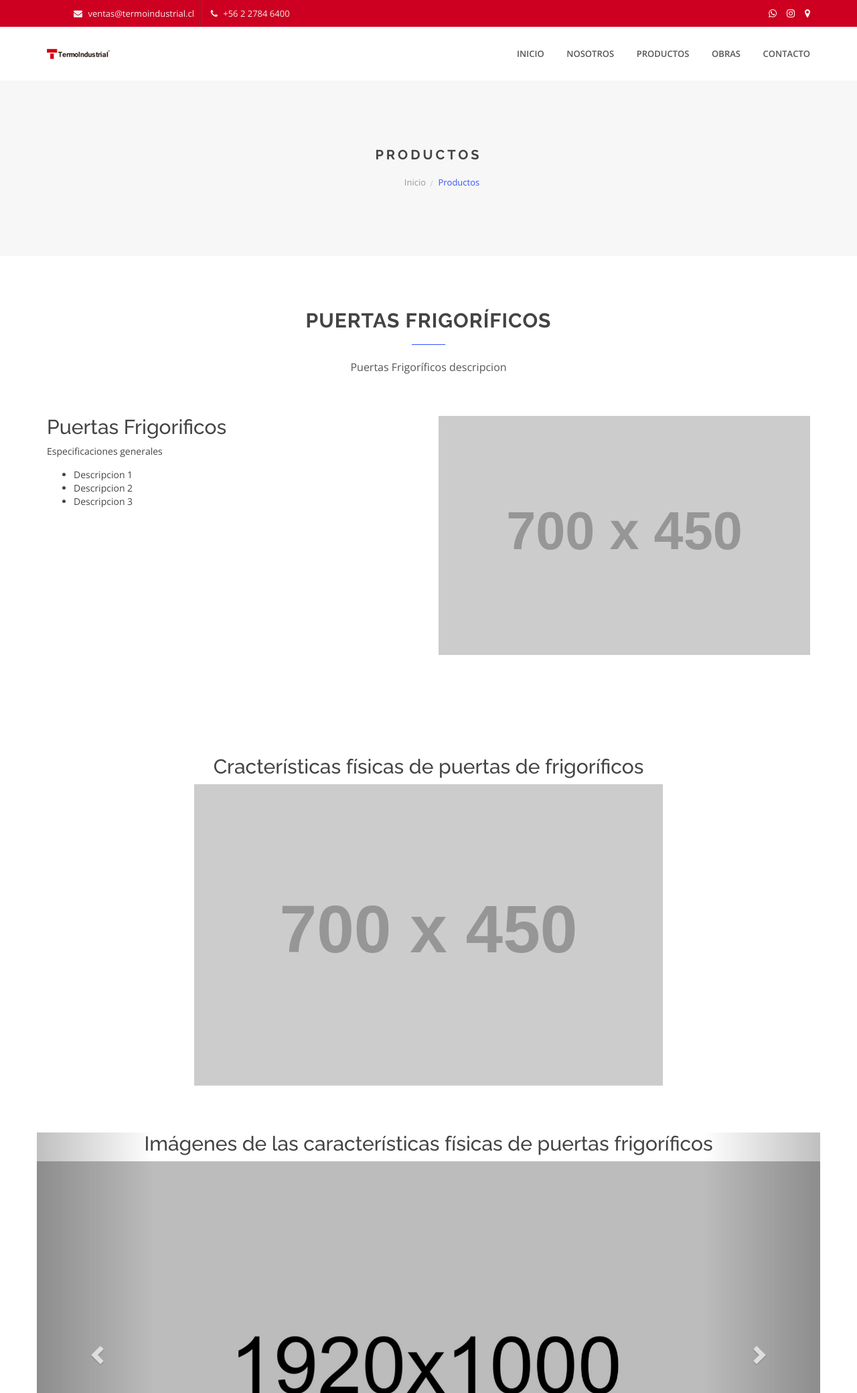
After one commit to f1-exe/termoindustrial, a PHP site: page /prod-frigorificos.php in a window 1280 px wide. The commit adds this page. Shown: the top 2080 px of the page at 67% size. Run offline with PHP 8.4, Linux system fonts and the light colour scheme; grey boxes labelled with a size stand in for pictures from a placeholder-image service; some libraries are stand-ins or nearby versions.

Commit message:
se agrega vista de producto puertas frigorf

```diff
--- /dev/null
+++ b/prod-frigorificos.php
@@ -0,0 +1,250 @@
+<?php
+	include 'componentes/header.php';
+	include 'componentes/footer.php';
+?>
+<!doctype html>
+<html class="no-js" lang="zxx">
+    <head>
+        <meta charset="utf-8">
+        <meta http-equiv="x-ua-compatible" content="ie=edge">
+        <title>TermoIndustrial | Productos</title>
+        <meta name="description" content="">
+        <meta name="viewport" content="width=device-width, initial-scale=1">
+
+		<link rel="apple-touch-icon" href="apple-touch-icon.png">
+		<link href="img/ico/termoIndustrial-logo.ico" rel="shortcut icon" type="image/x-icon">
+        <!-- Place favicon.ico in the root directory -->
+
+		<!-- all css here -->
+        <link rel="stylesheet" href="css/bootstrap.min.css">
+        <link rel="stylesheet" href="css/font-awesome.min.css">
+        <link rel="stylesheet" href="css/pe-icon-7-stroke.css">
+        <link rel="stylesheet" href="css/owl.carousel.css">
+		<link rel="stylesheet" href="css/magnific-popup.css">
+		<link rel="stylesheet" href="css/meanmenu.css">
+        <link rel="stylesheet" href="style.css">
+        <link rel="stylesheet" href="css/responsive.css">
+        <script src="js/vendor/modernizr-2.8.3.min.js"></script>
+    </head>
+    <body>
+        <!--[if lt IE 8]>
+            <p class="browserupgrade">You are using an <strong>outdated</strong> browser. Please <a href="http://browsehappy.com/">upgrade your browser</a> to improve your experience.</p>
+        <![endif]-->
+
+		<!-- header start -->
+		<?php echo headers();?>
+		<!-- header end -->
+
+		<!-- breadcrumb-area-start -->
+		<div class="breadcrumb-area bg-color ptb-100">
+			<div class="container">
+				<div class="row">
+					<div class="col-md-12">
+						<div class="breadcrumb-title text-center">
+							<h1>Productos</h1>
+							<div class="breadcrumb-menu">
+							<ul>
+								<li><a href="index.php">Inicio</a></li>
+								<li><a style="color:#3452ff;" href="service.php">Productos</a></li>
+							</ul>
+						</div>
+						</div>
+					</div>
+				</div>
+			</div>
+		</div>
+		<!-- breadcrumb-area-end -->
+
+		<!-- frigopol-area-start -->
+		<div class="testimonial-area ptb-80">
+			<div class="container">
+				<div class="row">
+					<div class="col-md-offset-3 col-md-6">
+						<div class="section-title text-center">
+							<h2>Puertas Frigoríficos</h2>
+							<p>Puertas Frigoríficos descripcion</p>
+						</div>
+					</div>
+
+					<!-- area de especificaciones tecnicas -->
+		            <div class="container  pb-70">
+                        <!-- Features Section -->
+                        <div class="row">
+                            <div class="col-lg-6">
+                                <h2>Puertas Frigorificos</h2>
+                                <p>Especificaciones generales</p>
+                                <ul>
+                                    <li>Descripcion 1</li>
+                                    <li>Descripcion 2</li>
+                                    <li>Descripcion 3</li>
+                                </ul>
+                            </div>
+                            <div class="col-lg-6">
+                                <img class="img-fluid rounded" src="http://placehold.it/700x450" alt="">
+                            </div>
+                        </div>
+                            <!-- /.row -->
+                    </div>
+                    <!-- area de especificaciones tecnicas -->
+
+				</div>
+			</div>
+		</div>
+        <!-- frigopol-area-start -->
+
+        <!--tabla de caracteristicas fisicas-->
+        <div class="testimonial-area">
+			<div class="container">
+				<div class="row">
+					<!-- area de features -->
+		            <div class="container  pb-70">
+                        <!-- Features Section -->
+                        <div class="row">
+                            <div class="col-lg-12 text-center">
+                                <h2>Cracterísticas físicas de puertas de frigoríficos</h2>
+                            </div>
+                            <div class="col-lg-12 text-center">
+                                 <img class="img-fluid rounded" src="http://placehold.it/700x450" alt="">
+                            </div>
+                        </div>
+                            <!-- /.row -->
+                    </div>
+                    <!-- area de features -->
+				</div>
+			</div>
+		</div>
+        <!--tabla-de-caracteristicas-fisicas-->
+
+        <!--corousel de caracteristicas fisicas-->
+        <div class="testimonial-area">
+			<div class="container">
+				<div class="row">
+					<!-- area de features -->
+		            <div class="container  pb-70">
+
+                        <div class="row">
+                            <div class="col-lg-12 text-center">
+                                <h2>Imágenes de las características físicas de puertas frigoríficos</h2>
+                            </div>
+
+                            <!-- carrusel con sliders -->
+                            <div id="myCarousel" class="carousel slide" data-ride="carousel">
+                                <!-- Indicators -->
+                                <ol class="carousel-indicators">
+                                    <li data-target="#myCarousel" data-slide-to="0" class="active"></li>
+                                    <li data-target="#myCarousel" data-slide-to="1"></li>
+                                    <li data-target="#myCarousel" data-slide-to="2"></li>
+                                </ol>
+
+                                <!-- Wrapper for slides -->
+                                <div class="carousel-inner">
+                                    <div class="item active">
+                                    <img src="img/slider/1.jpg" alt="Los Angeles">
+                                    </div>
+
+                                    <div class="item">
+                                    <img src="img/slider/1.jpg" alt="Chicago">
+                                    </div>
+
+                                    <div class="item">
+                                    <img src="img/slider/1.jpg" alt="New York">
+                                    </div>
+                                </div>
+
+                                <!-- Left and right controls -->
+                                <a class="left carousel-control" href="#myCarousel" data-slide="prev">
+                                    <span class="glyphicon glyphicon-chevron-left"></span>
+                                    <span class="sr-only">Previous</span>
+                                </a>
+                                <a class="right carousel-control" href="#myCarousel" data-slide="next">
+                                    <span class="glyphicon glyphicon-chevron-right"></span>
+                                    <span class="sr-only">Next</span>
+                                </a>
+                            </div>
+
+                            <!-- carrusel con sliders -->
+
+                        </div>
+
+                    </div>
+                    <!-- area de features -->
+				</div>
+			</div>
+		</div>
+        <!--carousel-de-caracteristicas-fisicas-->
+
+        <!--carousel-de-frigopol aplicado-->
+        <div class="testimonial-area">
+                <div class="container">
+                    <div class="row">
+                        <!-- area de features -->
+                        <div class="container  pb-70">
+
+                            <div class="row">
+                                <div class="col-lg-12 text-center">
+                                    <h2>Imágenes de las puertas de frigoríficos aplicado</h2>
+                                </div>
+
+                                <!-- carrusel con sliders -->
+                                <div id="myCarousel2" class="carousel slide" data-ride="carousel">
+                                    <!-- Indicators -->
+                                    <ol class="carousel-indicators">
+                                        <li data-target="#myCarousel2" data-slide-to="0" class="active"></li>
+                                        <li data-target="#myCarousel2" data-slide-to="1"></li>
+                                        <li data-target="#myCarousel2" data-slide-to="2"></li>
+                                    </ol>
+
+                                    <!-- Wrapper for slides -->
+                                    <div class="carousel-inner">
+                                        <div class="item active">
+                                        <img src="img/slider/3.jpg" alt="Los Angeles">
+                                        </div>
+
+                                        <div class="item">
+                                        <img src="img/slider/3.jpg" alt="Chicago">
+                                        </div>
+
+                                        <div class="item">
+                                        <img src="img/slider/3.jpg" alt="New York">
+                                        </div>
+                                    </div>
+
+                                    <!-- Left and right controls -->
+                                    <a class="left carousel-control" href="#myCarousel2" data-slide="prev">
+                                        <span class="glyphicon glyphicon-chevron-left"></span>
+                                        <span class="sr-only">Previous</span>
+                                    </a>
+                                    <a class="right carousel-control" href="#myCarousel2" data-slide="next">
+                                        <span class="glyphicon glyphicon-chevron-right"></span>
+                                        <span class="sr-only">Next</span>
+                                    </a>
+                                </div>
+
+                                <!-- carrusel con sliders -->
+
+                            </div>
+
+                        </div>
+                        <!-- area de features -->
+                    </div>
+                </div>
+            </div>
+            <!--carousel-de -aplicado-->
+
+		<!-- footer start -->
+		<?php echo footers();?>
+		<!-- footer end -->
+
+		<!-- all js here -->
+        <script src="js/vendor/jquery-1.12.0.min.js"></script>
+        <script src="js/bootstrap.min.js"></script>
+        <script src="js/owl.carousel.min.js"></script>
+        <script src="js/jquery.meanmenu.js"></script>
+        <script src="js/jquery.mixitup.min.js"></script>
+        <script src="js/jquery.magnific-popup.min.js"></script>
+        <script src="js/jquery.counterup.min.js"></script>
+        <script src="js/waypoints.min.js"></script>
+        <script src="js/plugins.js"></script>
+        <script src="js/main.js"></script>
+    </body>
+</html>
```
Also changed, not shown: service.php (+18 -1 lines).
